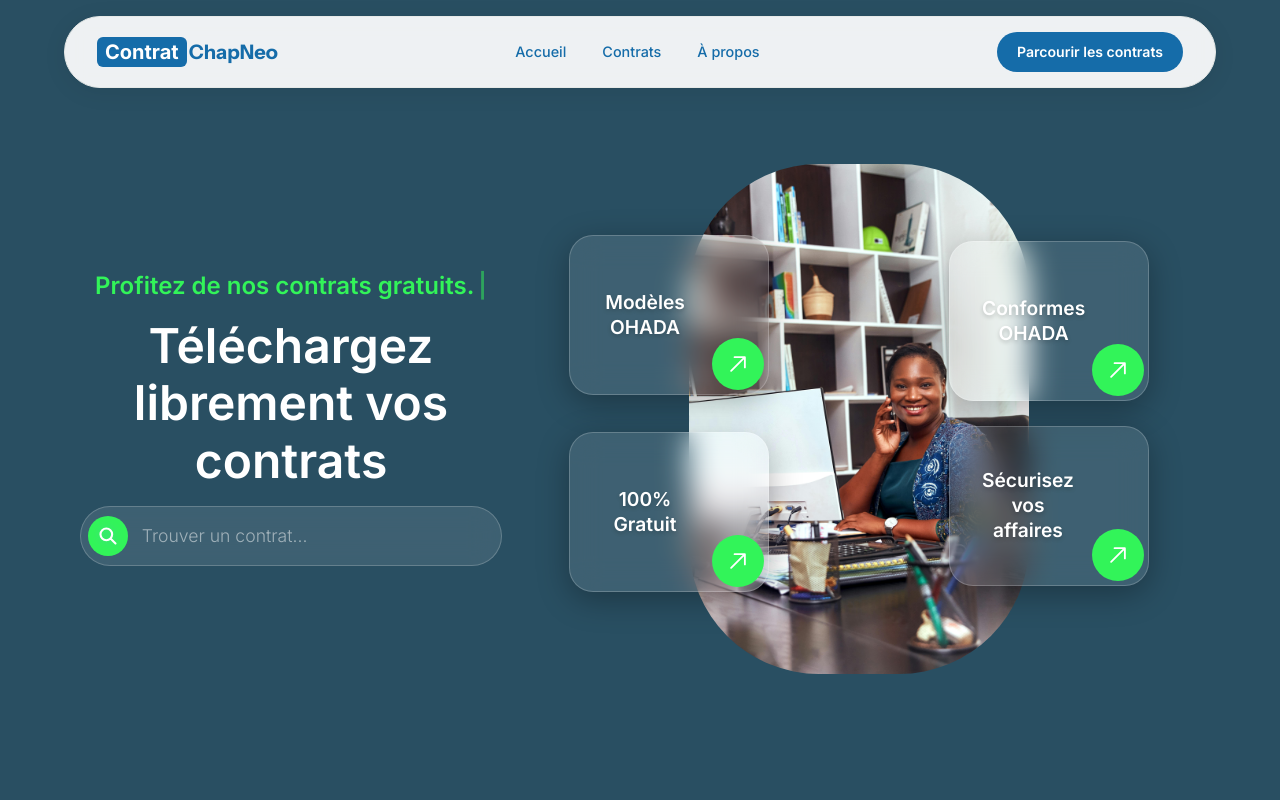
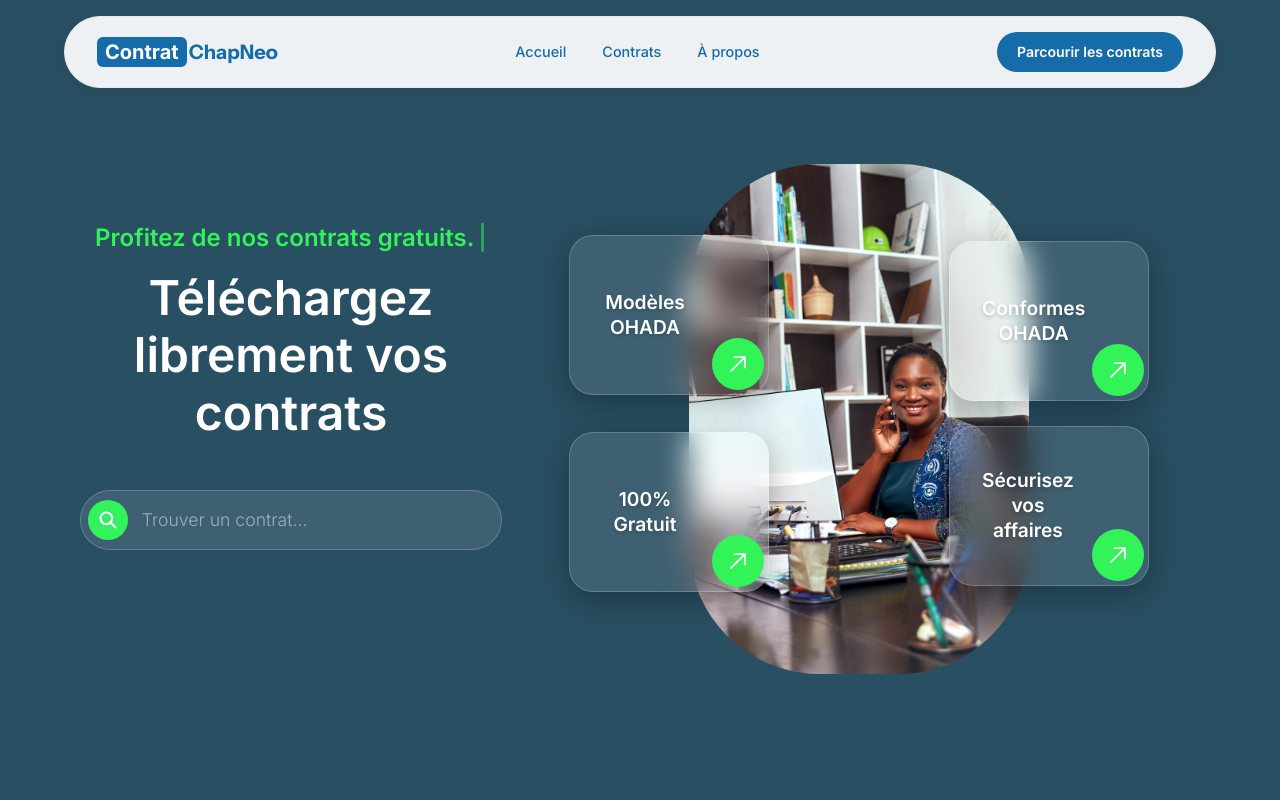
Before and after one commit to consultingadnsas/contratchapneo, a Nuxt app in the folder contratchapneo/: page / in a window 1280 px wide. Shown: the top 800 px of the page. Built offline with nearby package versions, Linux system fonts and the light colour scheme.

Commit message:
work responsive

```diff
--- a/contratchapneo/app/components/cards/proCards.vue
+++ b/contratchapneo/app/components/cards/proCards.vue
@@ -26,8 +26,7 @@
 
 <script lang="ts">
 import { defineComponent } from 'vue';
-const defaultImg = new URL('../../assets/pictures/ContratChap/pexels-thirdman-5060819.jpg', import.meta.url).href;
-
+import defaultImg from '@/assets/pictures/ContratChap/pexels-thirdman-5060819.jpg';
 export default defineComponent({
     name: 'ProCards',
     props: {
--- a/contratchapneo/app/components/input/BaseResearchInput.vue
+++ b/contratchapneo/app/components/input/BaseResearchInput.vue
@@ -80,6 +80,8 @@ export default {
   flex-direction: column;
   width: 100%;
   gap: 1rem;
+  position: relative;
+  top: 2rem;
 }
 
 .input-wrapper {
--- a/contratchapneo/app/components/sections/heroSecondSection.vue
+++ b/contratchapneo/app/components/sections/heroSecondSection.vue
@@ -114,6 +114,8 @@ export default defineComponent({
     display: flex;
     flex-direction: column;
     gap: 1rem;
+    position: relative;
+    top:3rem;
 }
 
 .hero-section h1 {
@@ -158,13 +160,14 @@ export default defineComponent({
 /* pic-container = référentiel de positionnement, taille = taille de l'image */
 .pic-container {
     position: relative;
+    max-width: 170px;
     display: inline-flex;   /* se réduit à la taille de l'image */
     justify-content: center;
     align-items: center;
 }
 
 .pic-container img {
-    width: 220px;
+    min-width: 300px;
     height: auto;
     border-radius: 130px;
     display: block;
@@ -274,8 +277,21 @@ export default defineComponent({
         gap: 3rem;
     }
 
+    .hero-section > div:first-child {
+    width: 100%;
+    display: flex;
+    flex-direction: column;
+    gap: 1rem;
+    position: relative;
+    top: -3rem;
+    }
+
     .pic-wrapper {
         padding: 100px 130px;
+    }
+
+    .pic-container {
+        max-width: 340px;
     }
 
     .pic-container img {
```
Also changed, not shown: 1 other file (tests, documents, lock files or other folders).
